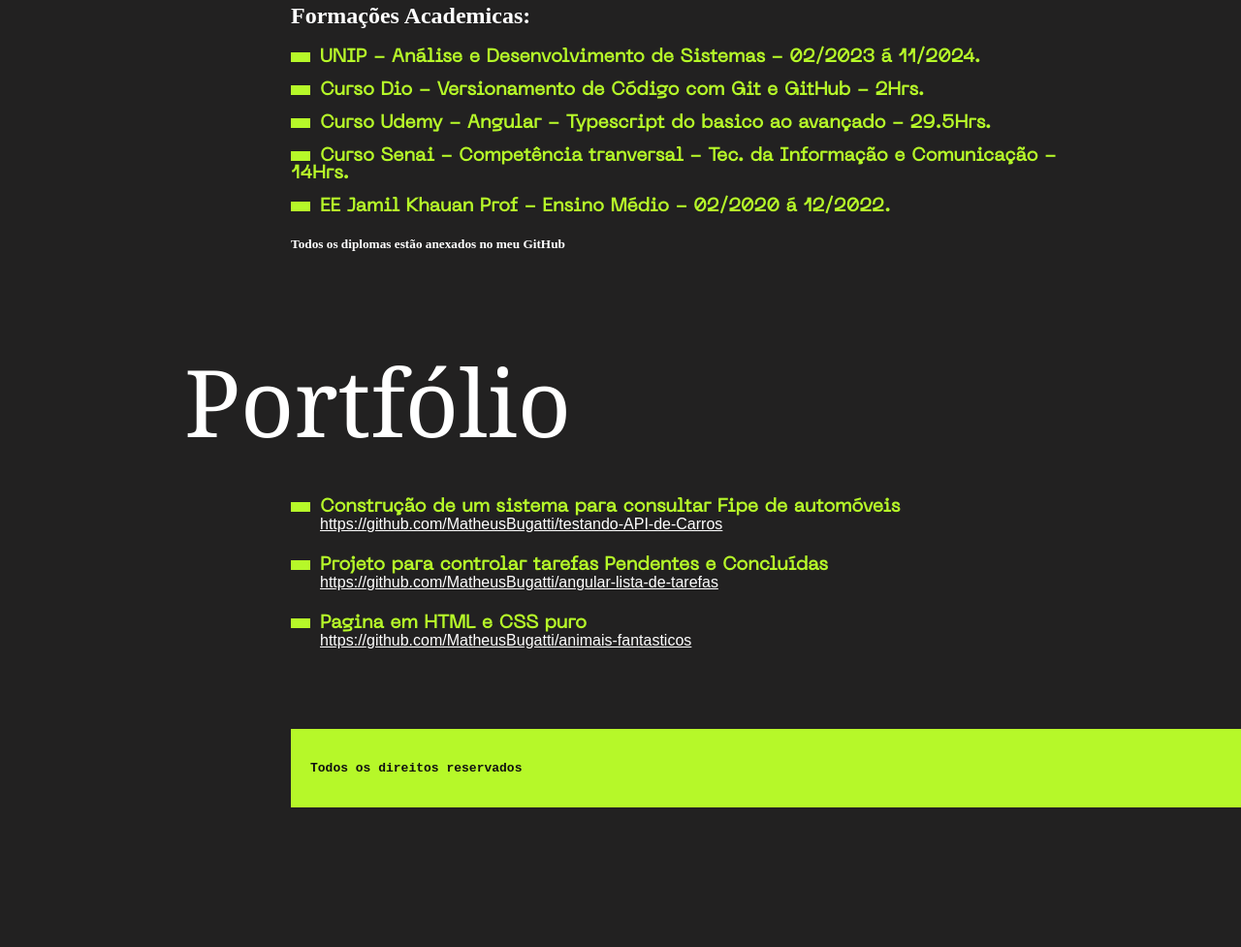
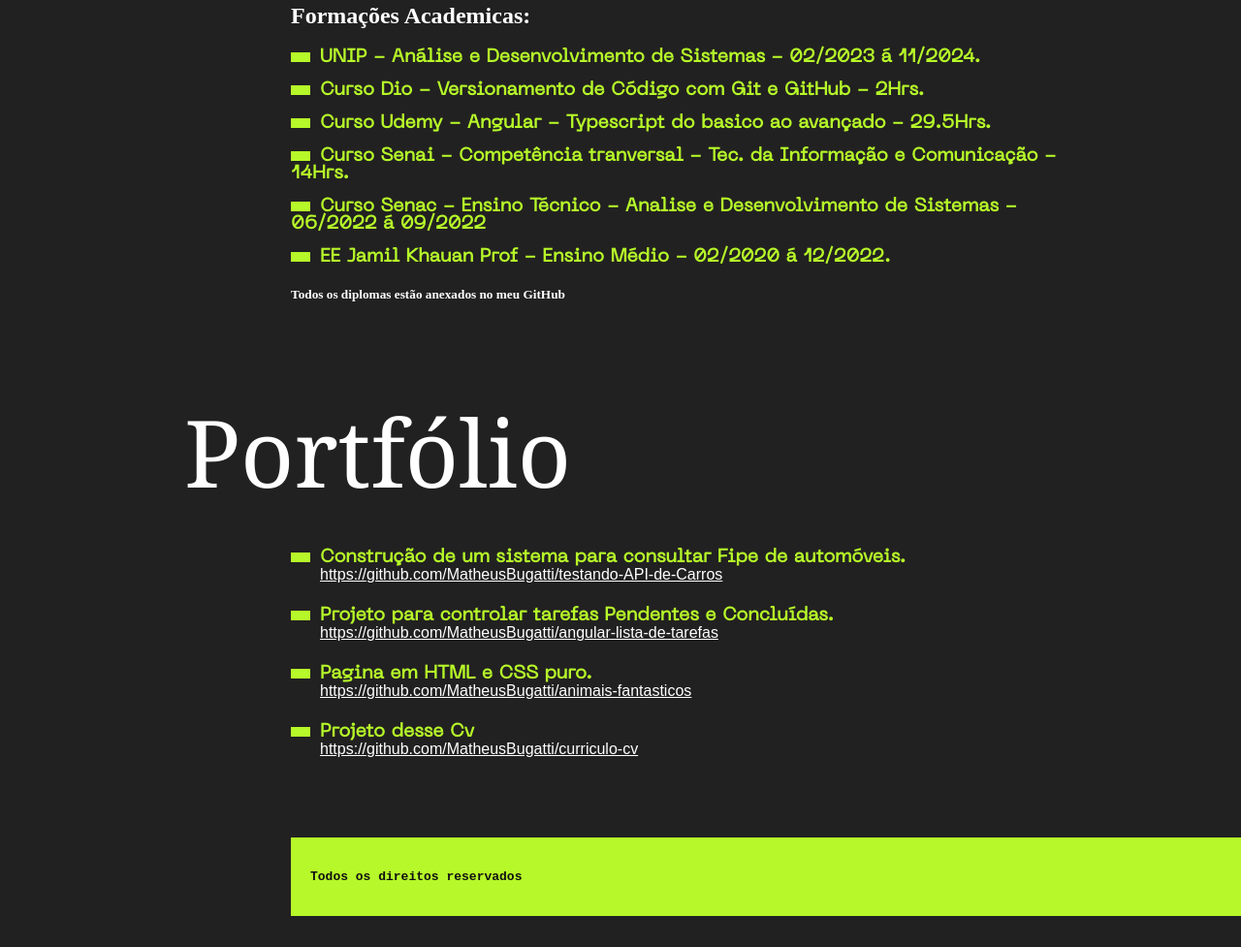
Before and after one commit to MatheusBugatti/curriculo-cv, a plain HTML site: page index.html in a window 1280 px wide. Shown: the part 1777-2754 px from the top of the page at 97% size. Before the commit the page ends 2642 px from the top, so only its background shows below. Drawn offline with Linux system fonts and the light colour scheme.

Commit message:
feat(index.html) Novas informações

```diff
--- a/index.html
+++ b/index.html
@@ -99,6 +99,7 @@
             <dt>Curso Dio - Versionamento de Código com Git e GitHub - 2Hrs.</dt>
             <dt>Curso Udemy - Angular - Typescript do basico ao avançado - 29.5Hrs.</dt>
             <dt>Curso Senai - Competência tranversal - Tec. da Informação e Comunicação - 14Hrs.</dt>
+            <dt>Curso Senac - Ensino Técnico - Analise e Desenvolvimento de Sistemas - 06/2022 á 09/2022</dt>
             <dt>EE Jamil Khauan Prof - Ensino Médio - 02/2020 á 12/2022.</dt>
 
             <h5>Todos os diplomas estão anexados no meu GitHub</h5>
@@ -109,14 +110,17 @@
         <h1 class="titulo">Portfólio</h1>
         <d1 class="projetos-lista">
 
-            <dt>Construção de um sistema para consultar Fipe de automóveis</dt>
+            <dt>Construção de um sistema para consultar Fipe de automóveis.</dt>
             <dd><a href="https://github.com/MatheusBugatti/testando-API-de-Carros/tree/master">https://github.com/MatheusBugatti/testando-API-de-Carros</a></dd>
 
-            <dt>Projeto para controlar tarefas Pendentes e Concluídas</dt>
+            <dt>Projeto para controlar tarefas Pendentes e Concluídas.</dt>
             <dd><a href="https://github.com/MatheusBugatti/angular-lista-de-tarefas">https://github.com/MatheusBugatti/angular-lista-de-tarefas</a></dd>
 
-            <dt>Pagina em HTML e CSS puro</dt>
+            <dt>Pagina em HTML e CSS puro.</dt>
             <dd><a href="https://github.com/MatheusBugatti/OrigamidJS/tree/main/Projetos/animais-fantasticos">https://github.com/MatheusBugatti/animais-fantasticos</a></dd>
+
+            <dt>Projeto desse Cv</dt>
+            <dd><a href="https://github.com/MatheusBugatti/curriculo-cv">https://github.com/MatheusBugatti/curriculo-cv</a></dd>
         </d1>
 
     </section>
```
